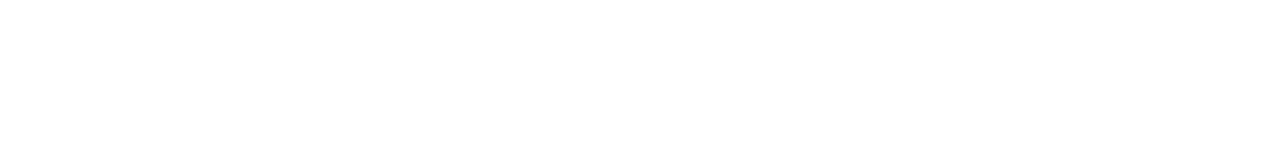
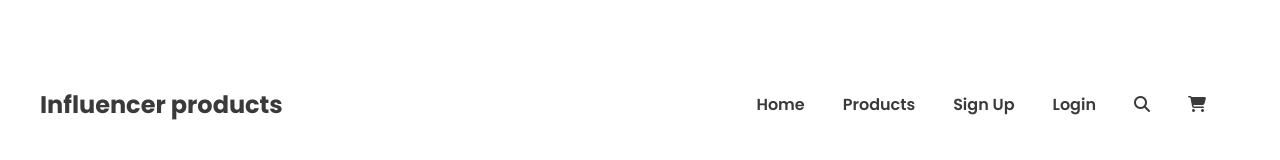
Before and after one commit to Maksudulfcub/influencer-gear-website, a plain HTML site: page index.html in a window 1280 px wide. Drawn offline with Linux system fonts and the light colour scheme.

Commit message:
nav styles added

```diff
--- a/css/style.css
+++ b/css/style.css
@@ -0,0 +1,50 @@
+*{
+    margin: 0;
+    padding: 0;
+    box-sizing: border-box;
+}
+
+
+header{
+    width: 1200px;
+    background-color: #ffff;
+    justify-content: space-between;
+    margin: 0 auto;
+}
+
+/* NAVBAR PART STYLES */
+
+.nav{
+    display: flex;
+    justify-content: space-between;
+    align-items: center;
+    list-style: none;
+    margin-top: 87px;
+}
+
+.logo-text{
+    font-family: 'Poppins', sans-serif;
+    font-size: 24px;
+    font-weight: 700;
+    color: #3A3A3A;
+}
+
+.nav > ul li a{
+    color: #3A3A3A;
+    text-decoration: none;
+    font-family: 'Poppins', sans-serif;
+    font-size: 16px;
+    font-weight: 600;
+    margin-right: 34px;
+}
+
+.nav > ul li{
+    list-style: none;
+}
+
+.nav ul li a:hover{
+    color: #E02C6D;
+    transition: .4s;
+}
+
+/* BANNER PART STYLES */
--- a/index.html
+++ b/index.html
@@ -12,5 +12,34 @@
 </head>
 <body>
 
+    <header>
+
+        <section>
+            <div class="nav">
+                <h3 class="logo-text">Influencer products</h3>
+                <ul>
+                    <li>
+                        <a href="">Home</a>
+                        <a href="">Products</a>
+                        <a href="">Sign Up</a>
+                        <a href="">Login</a>
+                        <a href=""><i class="fa-solid fa-magnifying-glass"></i></a>
+                        <a href=""><i class="fa-solid fa-cart-shopping"></i></a>
+                    </li>
+                </ul>
+            </div>
+        </section>
+
+    </header>
+
+
+    <main>
+
+    </main>
+
+
+    <footer>
+
+    </footer>
 </body>
 </html>
```
